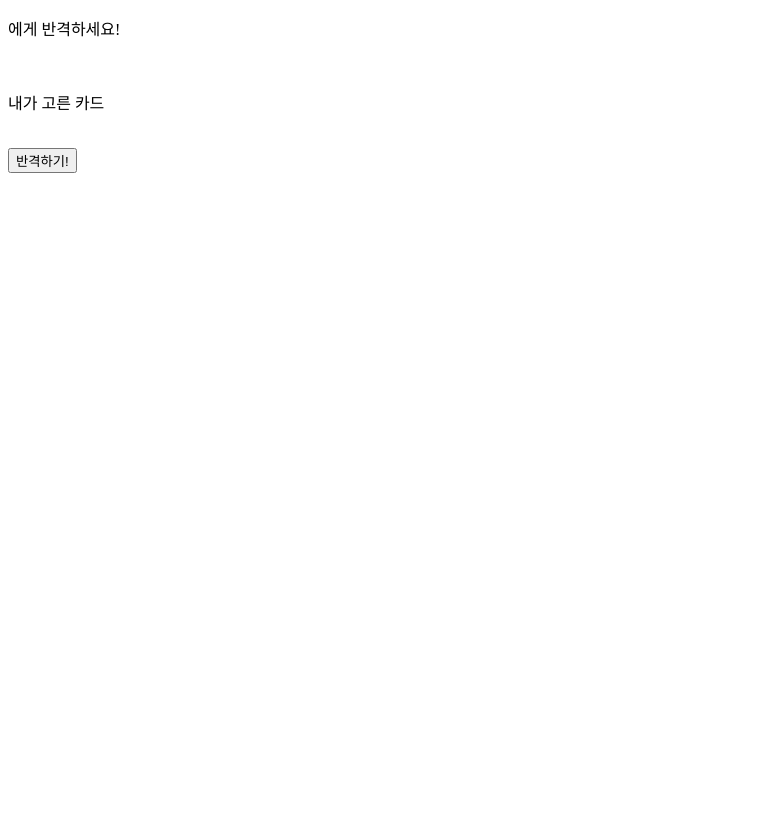
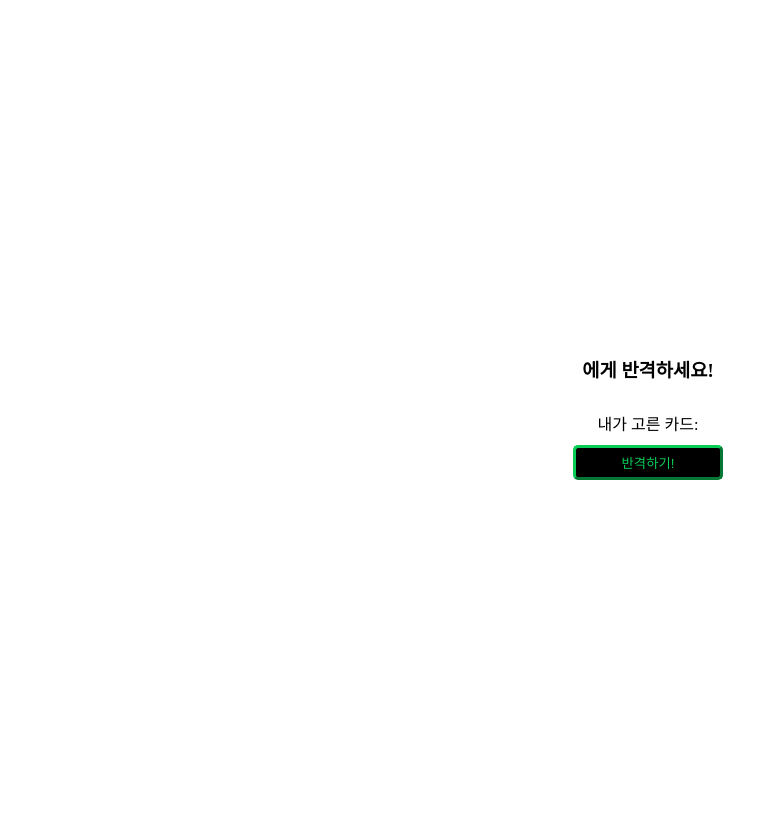
Before and after one commit to Pirogramming-18/Piro18_CardGame_03, a Django app: template 숫자카드게임/server/apps/posts/templates/game/counterattack.html in a window 1280 px wide. Shown: the whole page, without its empty margins (0-778 px from the left). Before the commit the page ends 173 px from the top, so only its background shows below. Run offline with Django 4.2, Linux system fonts and the light colour scheme; the template is opened without the code that fills it, so the values that code supplies are empty; parts of the project's set-up code (start-up, migrations or seed data) failed here and were passed over.

Commit message:
[feat] templates, css 뼈대

```diff
--- /dev/null
+++ b/숫자카드게임/server/apps/posts/static/css/counterattack.css
@@ -0,0 +1,23 @@
+.counterattack {
+    width:100vw;
+    height: 100vh;
+    display:flex;
+    justify-content: center;
+    flex-direction: column;
+    align-items: center;
+}
+
+.selected-card {
+    margin: 10px;
+}
+
+.btn-counterattack {
+    width: 150px;
+    height: 35px;
+    border-color:rgb(9, 205, 87);
+    border-radius: 5px;
+    background-color: black;
+    color: rgb(9, 205, 87);
+    border-width: 3px;
+    cursor: pointer;
+}
--- a/숫자카드게임/server/apps/posts/templates/game/counterattack.html
+++ b/숫자카드게임/server/apps/posts/templates/game/counterattack.html
@@ -1,15 +1,18 @@
+{% load static %}
 <!DOCTYPE html>
 <html lang="en">
 <head>
     <meta charset="UTF-8">
     <meta http-equiv="X-UA-Compatible" content="IE=edge">
     <meta name="viewport" content="width=device-width, initial-scale=1.0">
+    <link rel="stylesheet" href="{% static 'css/counterattack.css' %}">
     <title>Document</title>
 </head>
 <body>
-    <p>에게 반격하세요!</p></br>
-
-    <p>내가 고른 카드</p></br>
-    <button class="btn-attack" onclick="location.href='//'">반격하기!</button>
+    <div class="counterattack">
+        <h3 class="message">에게 반격하세요!</h3>
+        <div class="selected-card">내가 고른 카드:</div>
+        <button class="btn-counterattack" onclick="location.href='//'">반격하기!</button>
+    </div>
 </body>
 </html>
```
Also changed, not shown: 숫자카드게임/server/apps/posts/static/css/attack.css (added, +27 -0 lines), 숫자카드게임/server/apps/posts/templates/game/attack.html (+7 -2 lines).
